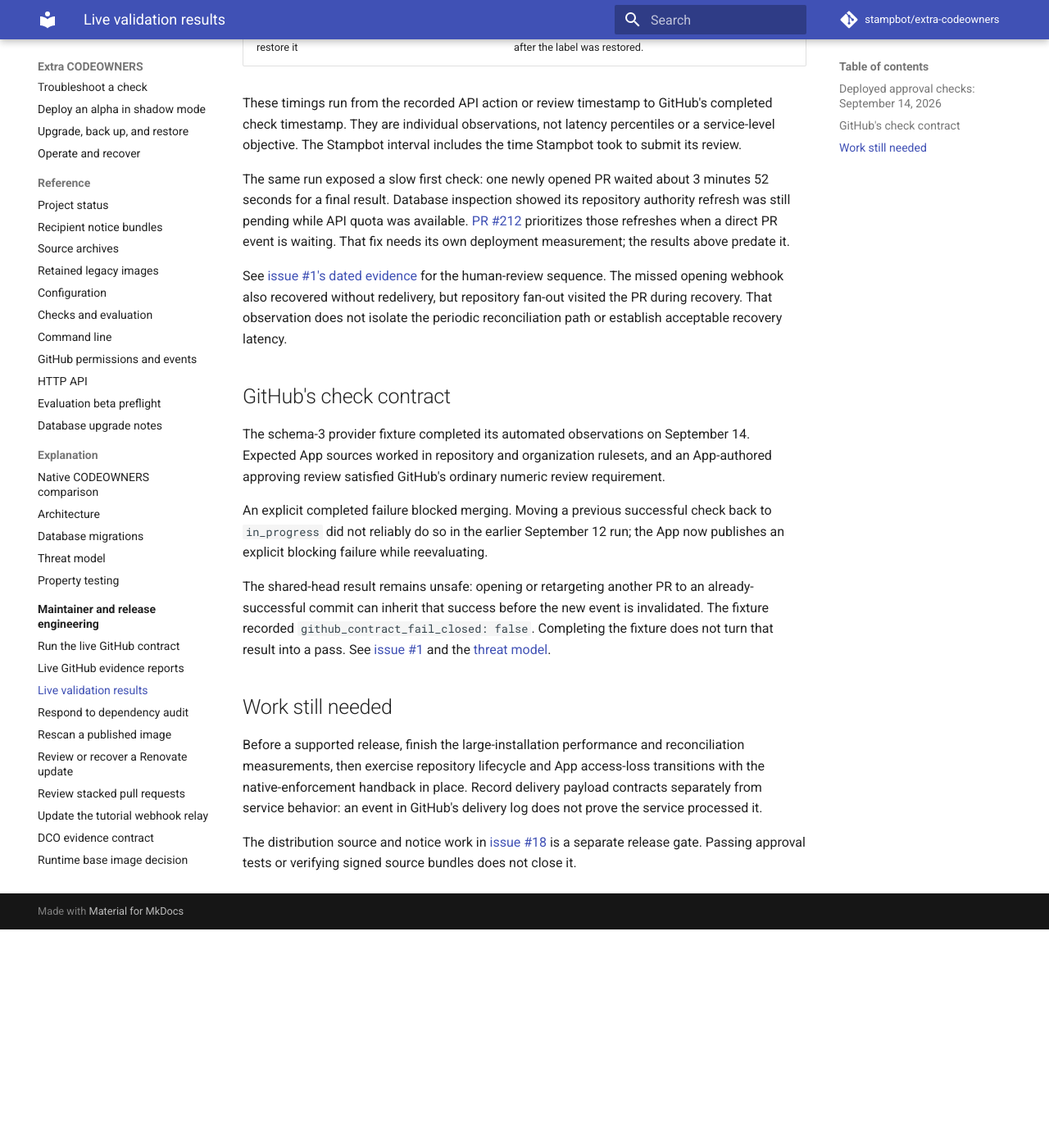
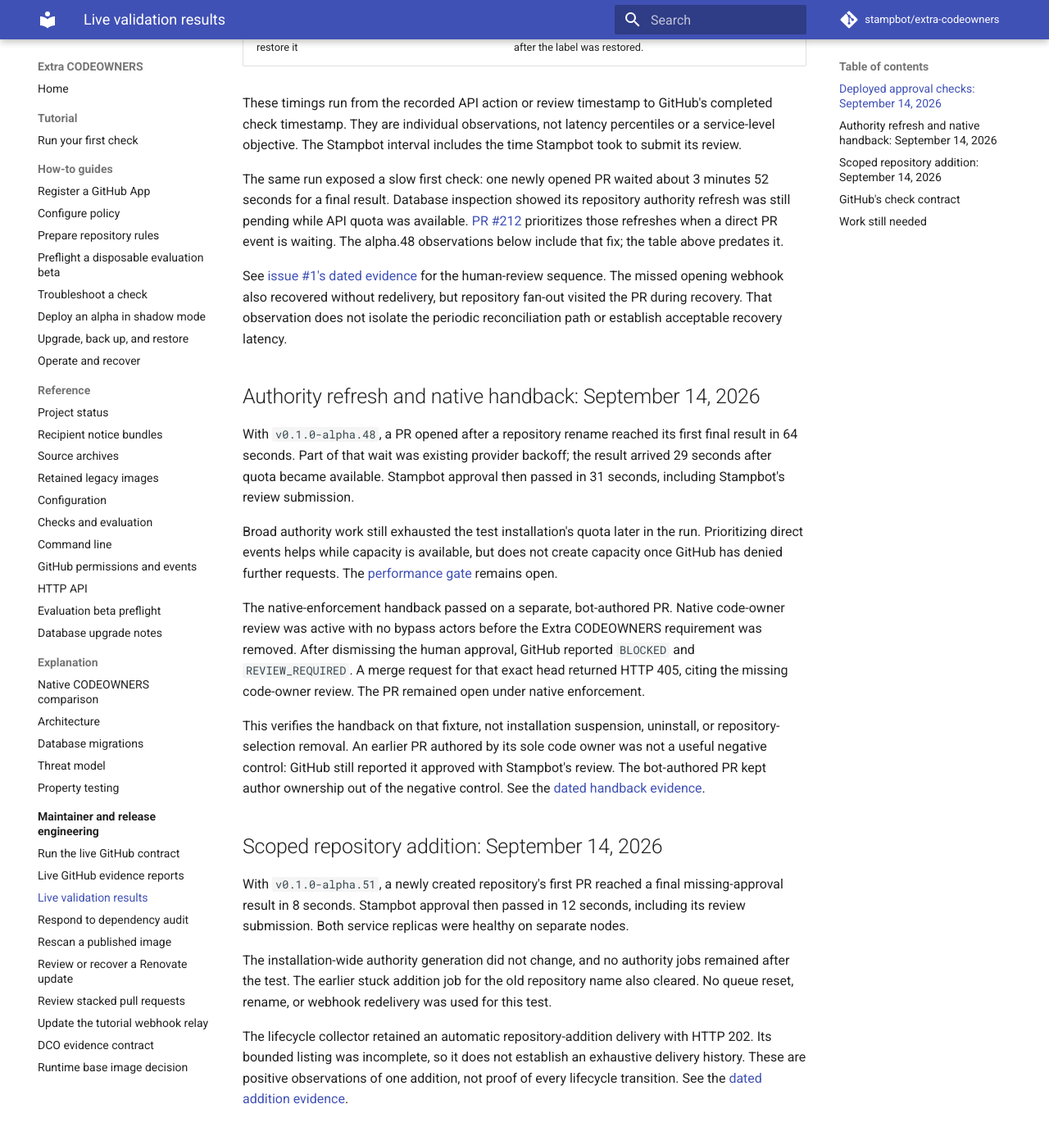
Before and after one commit to stampbot/extra-codeowners, an MkDocs documentation site: the page built from docs/maintainers/live-validation.md, in a window 1280 px wide and 1400 px high, scrolled down 897 px. Shown: the top 1386 px of the window at 82% size. Built offline with MkDocs 1.6.1 and Material for MkDocs 9.7.7, drawn with Linux system fonts in a browser that asks for light colours; comment, search, counter and statistics services are not loaded; before the commit the page ends 2031 px from its top, so only the background shows below that.

Commit message:
docs: record native review handback and alpha.48 timing (#218)
* docs: record native review handback and alpha.48 timing

Signed-off-by: Danny Sauer <github@dannysauer.com>

* docs: record successful scoped addition validation

Signed-off-by: Danny Sauer <github@dannysauer.com>

---------

Signed-off-by: Danny Sauer <github@dannysauer.com>

```diff
--- a/docs/maintainers/live-validation.md
+++ b/docs/maintainers/live-validation.md
@@ -33,13 +33,56 @@
 3 minutes 52 seconds for a final result. Database inspection showed its
 repository authority refresh was still pending while API quota was available.
 [PR #212][priority] prioritizes those refreshes when a direct PR event is
-waiting. That fix needs its own deployment measurement; the results above
-predate it.
+waiting. The alpha.48 observations below include that fix; the table above
+predates it.
 
 See [issue #1's dated evidence][live-evidence] for the human-review sequence.
 The missed opening webhook also recovered without redelivery, but repository
 fan-out visited the PR during recovery. That observation does not isolate the
 periodic reconciliation path or establish acceptable recovery latency.
+
+## Authority refresh and native handback: September 14, 2026
+
+With `v0.1.0-alpha.48`, a PR opened after a repository rename reached its first
+final result in 64 seconds. Part of that wait was existing provider backoff;
+the result arrived 29 seconds after quota became available. Stampbot approval
+then passed in 31 seconds, including Stampbot's review submission.
+
+Broad authority work still exhausted the test installation's quota later in
+the run. Prioritizing direct events helps while capacity is available, but
+does not create capacity once GitHub has denied further requests. The
+[performance gate][performance] remains open.
+
+The native-enforcement handback passed on a separate, bot-authored PR. Native
+code-owner review was active with no bypass actors before the Extra CODEOWNERS
+requirement was removed. After dismissing the human approval, GitHub reported
+`BLOCKED` and `REVIEW_REQUIRED`. A merge request for that exact head returned
+HTTP 405, citing the missing code-owner review. The PR remained open under
+native enforcement.
+
+This verifies the handback on that fixture, not installation suspension,
+uninstall, or repository-selection removal. An earlier PR authored by its
+sole code owner was not a useful negative control: GitHub still reported it
+approved with Stampbot's review. The bot-authored PR kept author ownership
+out of the negative control. See the [dated handback evidence][handback].
+
+## Scoped repository addition: September 14, 2026
+
+With `v0.1.0-alpha.51`, a newly created repository's first PR reached a final
+missing-approval result in 8 seconds. Stampbot approval then passed in
+12 seconds, including its review submission. Both service replicas were
+healthy on separate nodes.
+
+The installation-wide authority generation did not change, and no authority
+jobs remained after the test. The earlier stuck addition job for the old
+repository name also cleared. No queue reset, rename, or webhook redelivery
+was used for this test.
+
+The lifecycle collector retained an automatic repository-addition delivery
+with HTTP 202. Its bounded listing was incomplete, so it does not establish
+an exhaustive delivery history. These are positive observations of one
+addition, not proof of every lifecycle transition. See the
+[dated addition evidence][addition].
 
 ## GitHub's check contract
 
@@ -76,3 +119,6 @@
 [contract]: https://github.com/stampbot/extra-codeowners/issues/1
 [threat-model]: ../explanation/threat-model.md
 [sources]: https://github.com/stampbot/extra-codeowners/issues/18
+[performance]: https://github.com/stampbot/extra-codeowners/issues/203
+[handback]: https://github.com/stampbot/extra-codeowners/issues/1#issuecomment-5672325273
+[addition]: https://github.com/stampbot/extra-codeowners/issues/203#issuecomment-5672497697
```
